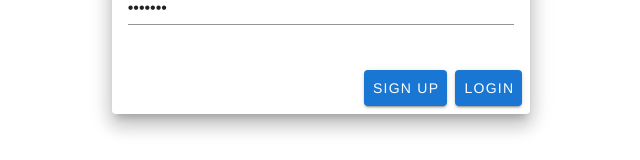
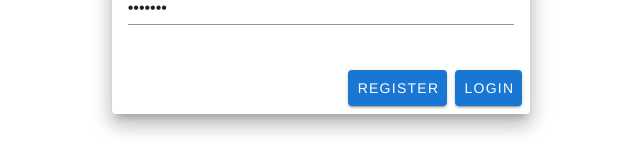
Before and after one commit to Mabel890/topografia-web, a Vue app: page /register in a window 1280 px wide. Shown: the part 256-416 px from the top of the page, without its empty margins (319-959 px from the left). Built offline with nearby package versions, Linux system fonts and the light colour scheme.

Commit message:
Error del id role

```diff
--- a/src/views/Register.vue
+++ b/src/views/Register.vue
@@ -31,7 +31,7 @@
           </v-card-text>
           <v-card-actions>
             <v-spacer></v-spacer>
-            <v-btn color="primary" @click="register()">Sign up</v-btn>
+            <v-btn color="primary" @click="register()">Register</v-btn>
             <v-btn color="primary" to="/login">Login</v-btn>
           </v-card-actions>
         </v-card>
@@ -49,7 +49,7 @@ export default {
       name: "Mabel",
       email: "mabelvillada890@gmail.com",
       password: "Fiagfcj",
-      id_role: 123,
+      id_role: 3,
     };
   },
   methods: {
```
